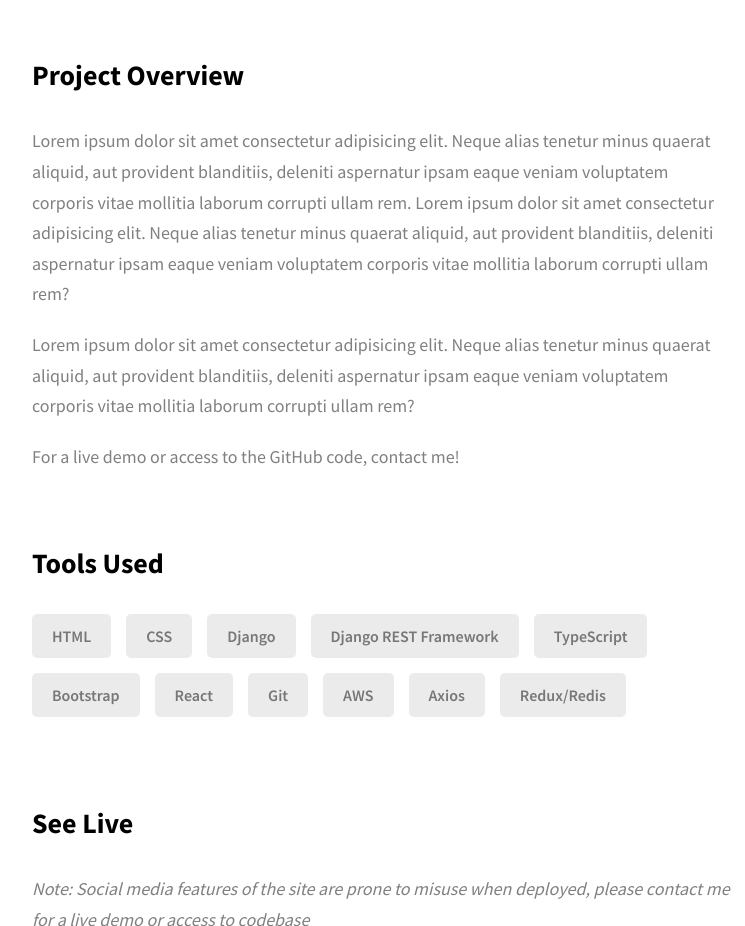
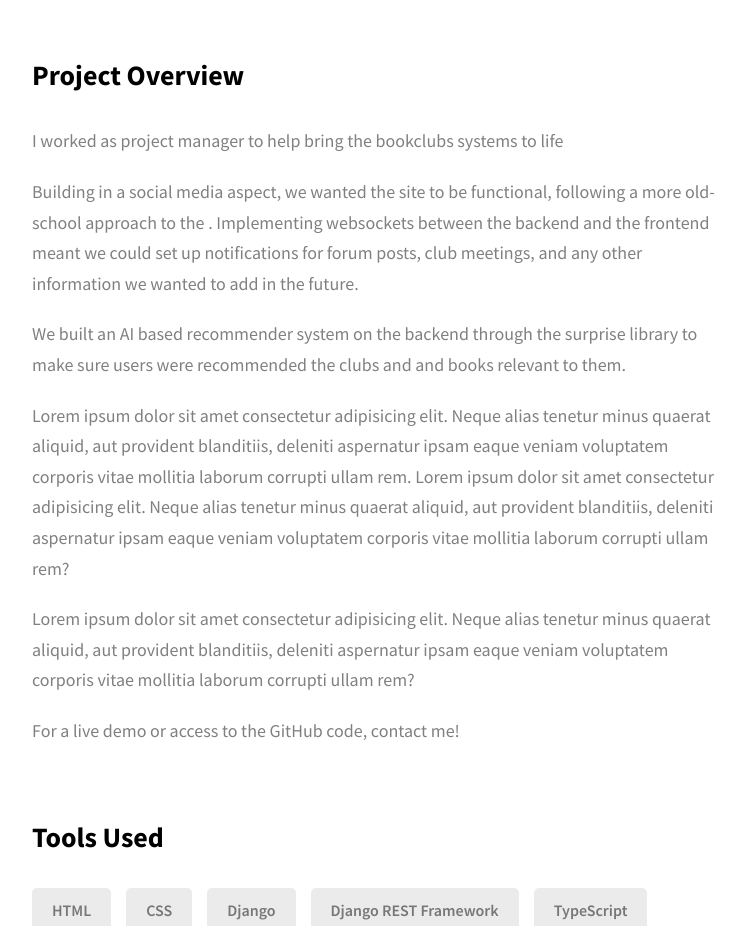
Before and after one commit to LS-kcl/ls-kcl.github.io, a website: page project-1.html in a window 1280 px wide. Shown: the part 1500-2426 px from the top of the page, without its empty margins (258-1003 px from the left). Drawn offline with Linux system fonts and the light colour scheme.

Commit message:
fix: Replace placeholder projects text

```diff
--- a/project-1.html
+++ b/project-1.html
@@ -111,6 +111,24 @@
             <div class="project-details__desc">
               <h3 class="project-details__content-title">Project Overview</h3>
               <p class="project-details__desc-para">
+	        I worked as project manager to help bring the bookclubs systems to life
+              </p>
+
+              <p class="project-details__desc-para">
+		Building in a social media aspect, we wanted the site to be functional, following
+		a more old-school approach to the . Implementing websockets between the backend
+		and the frontend meant we could set up notifications for forum posts, club meetings,
+		and any other information we wanted to add in the future.
+              </p>
+
+
+              <p class="project-details__desc-para">
+		We built an AI based recommender system on the backend through the
+		surprise library to make sure users were recommended the clubs and
+		and books relevant to them.
+              </p>
+
+              <p class="project-details__desc-para">
                 Lorem ipsum dolor sit amet consectetur adipisicing elit. Neque
                 alias tenetur minus quaerat aliquid, aut provident blanditiis,
                 deleniti aspernatur ipsam eaque veniam voluptatem corporis vitae
```
Also changed, not shown: index.html (+3 -5 lines).
